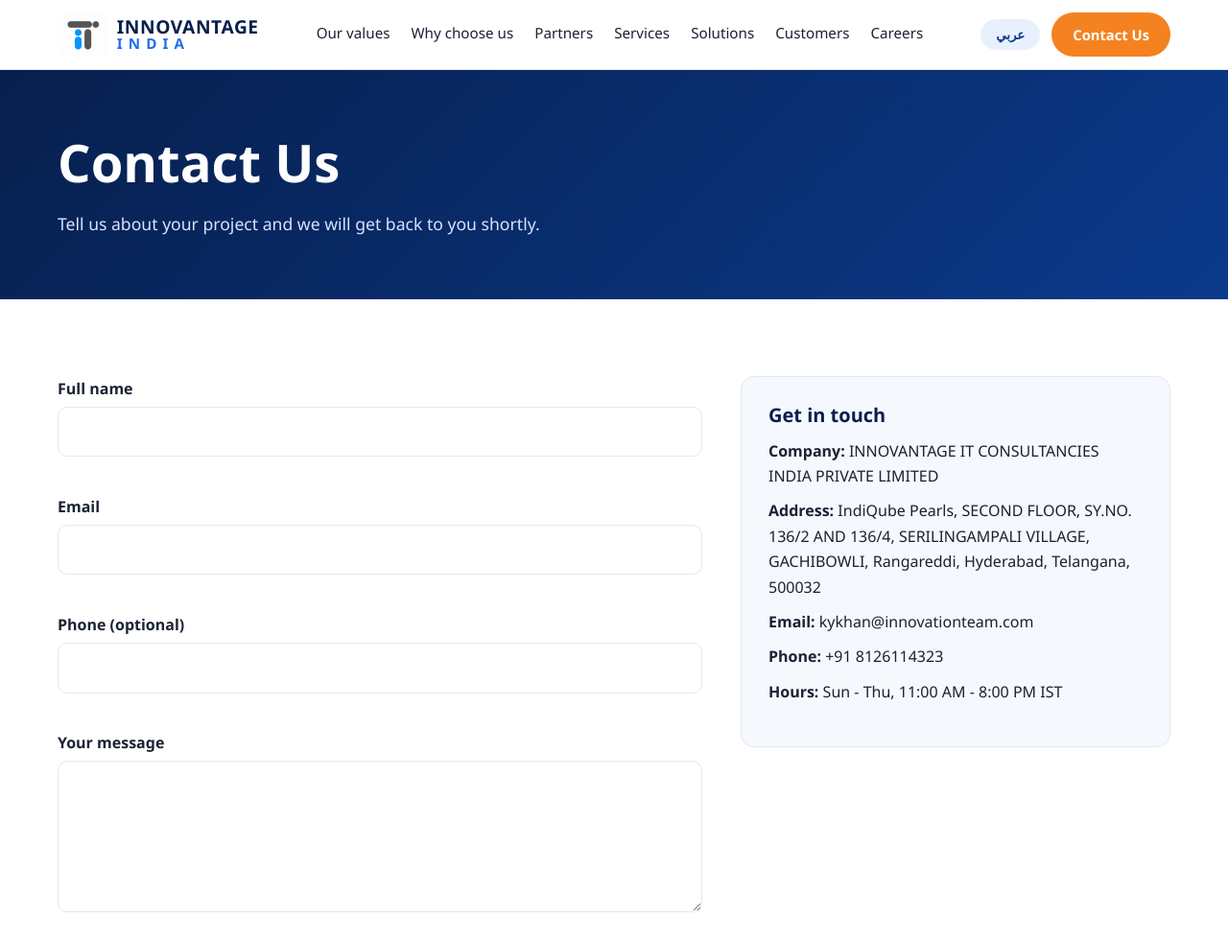
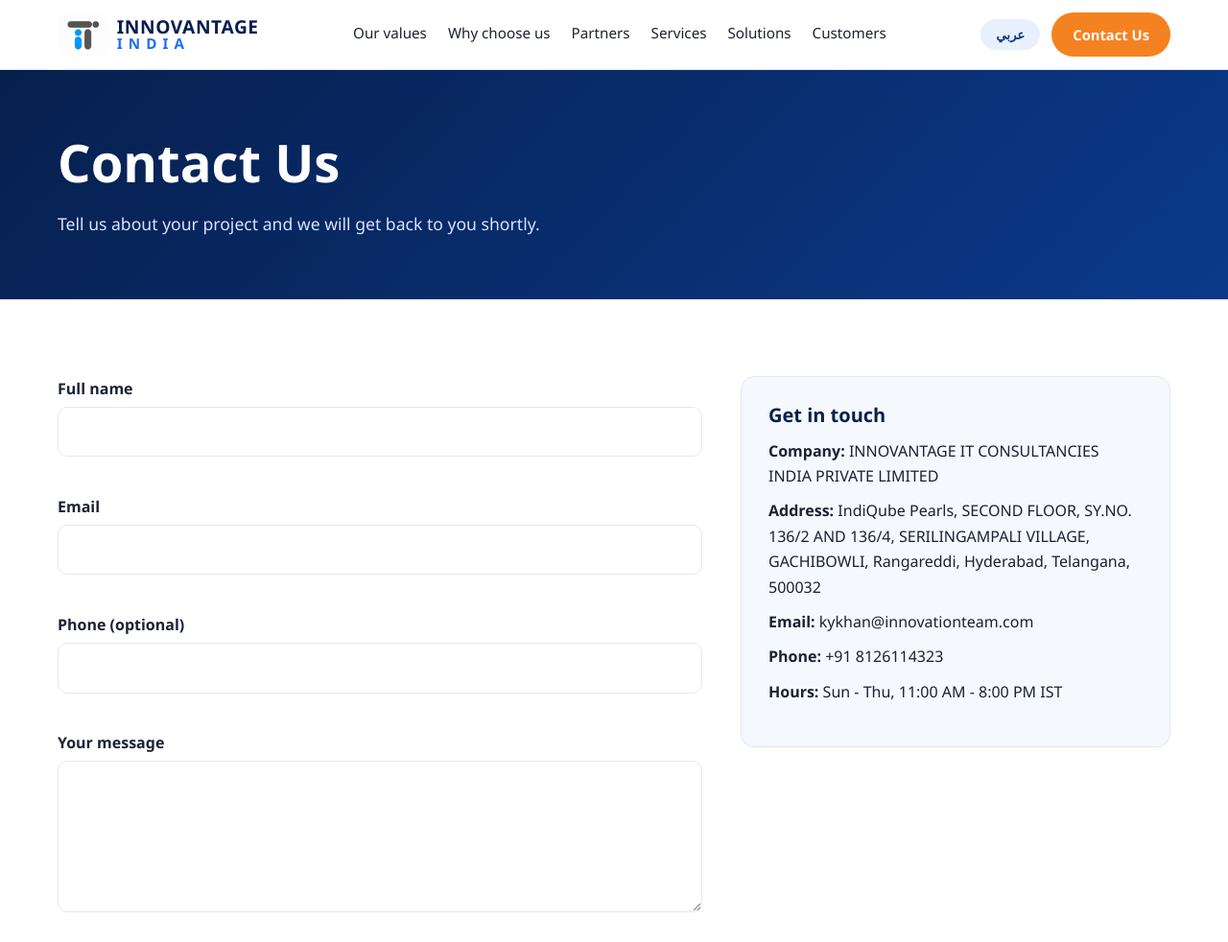
Before and after one commit to Sarfraz212000/InnovationTeamWebsite, a plain HTML site: page contact.html in a window 1280 px wide. Shown: the top 982 px of the page at 96% size. Drawn offline with Linux system fonts and the light colour scheme.

Commit message:
updated contact page

```diff
--- a/contact.html
+++ b/contact.html
@@ -31,7 +31,7 @@
       <a href="services.html" data-i18n="nav.services">Services</a>
       <a href="solutions.html" data-i18n="nav.solutions">Solutions</a>
       <a href="customers.html" data-i18n="nav.customers">Customers</a>
-      <a href="careers.html" data-i18n="nav.careers">Careers</a>
+      <!-- <a href="careers.html" data-i18n="nav.careers">Careers</a> -->
     </nav>
     <div class="nav-actions">
       <button class="lang-btn" id="langToggle" type="button" aria-label="Switch language">عربي</button>
```
